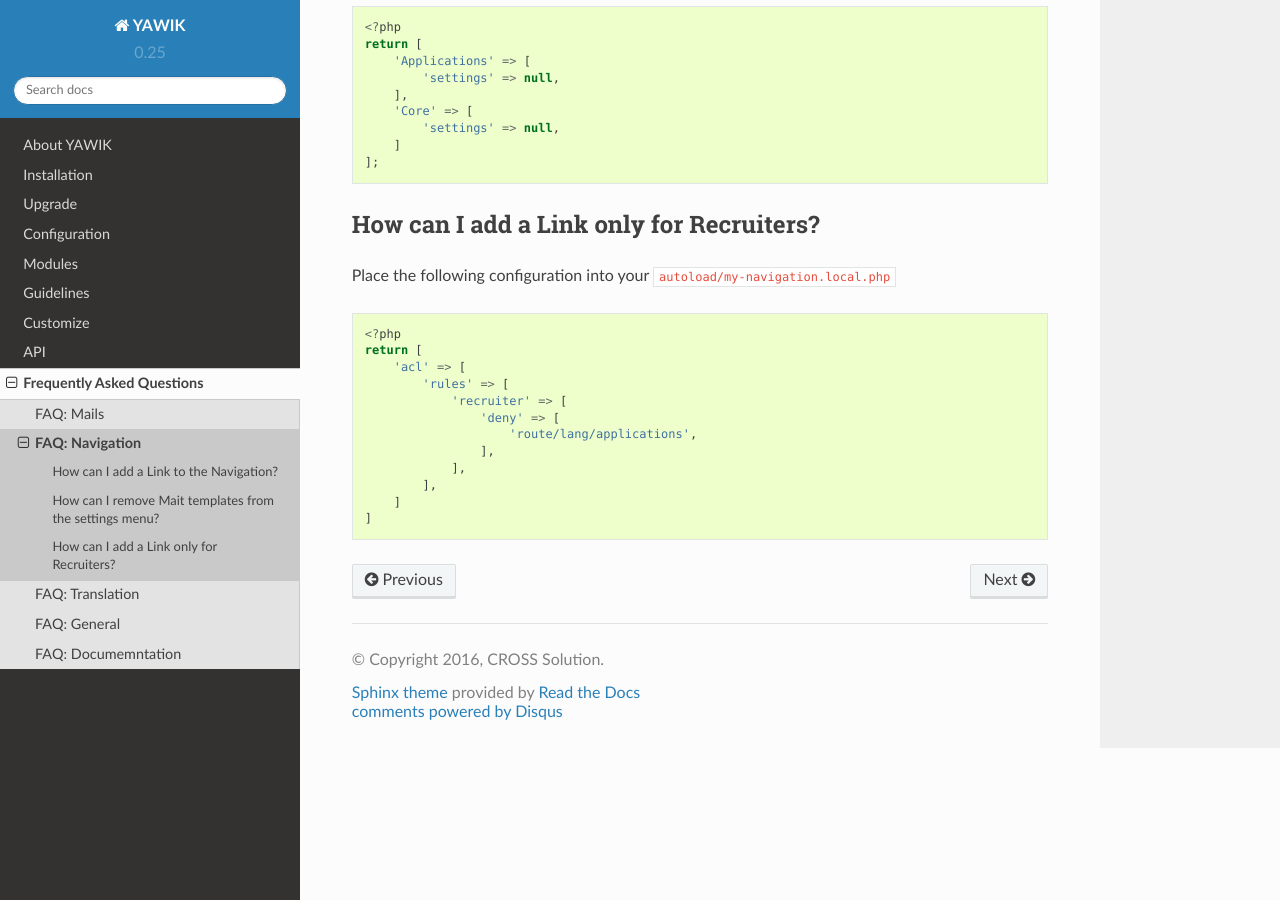
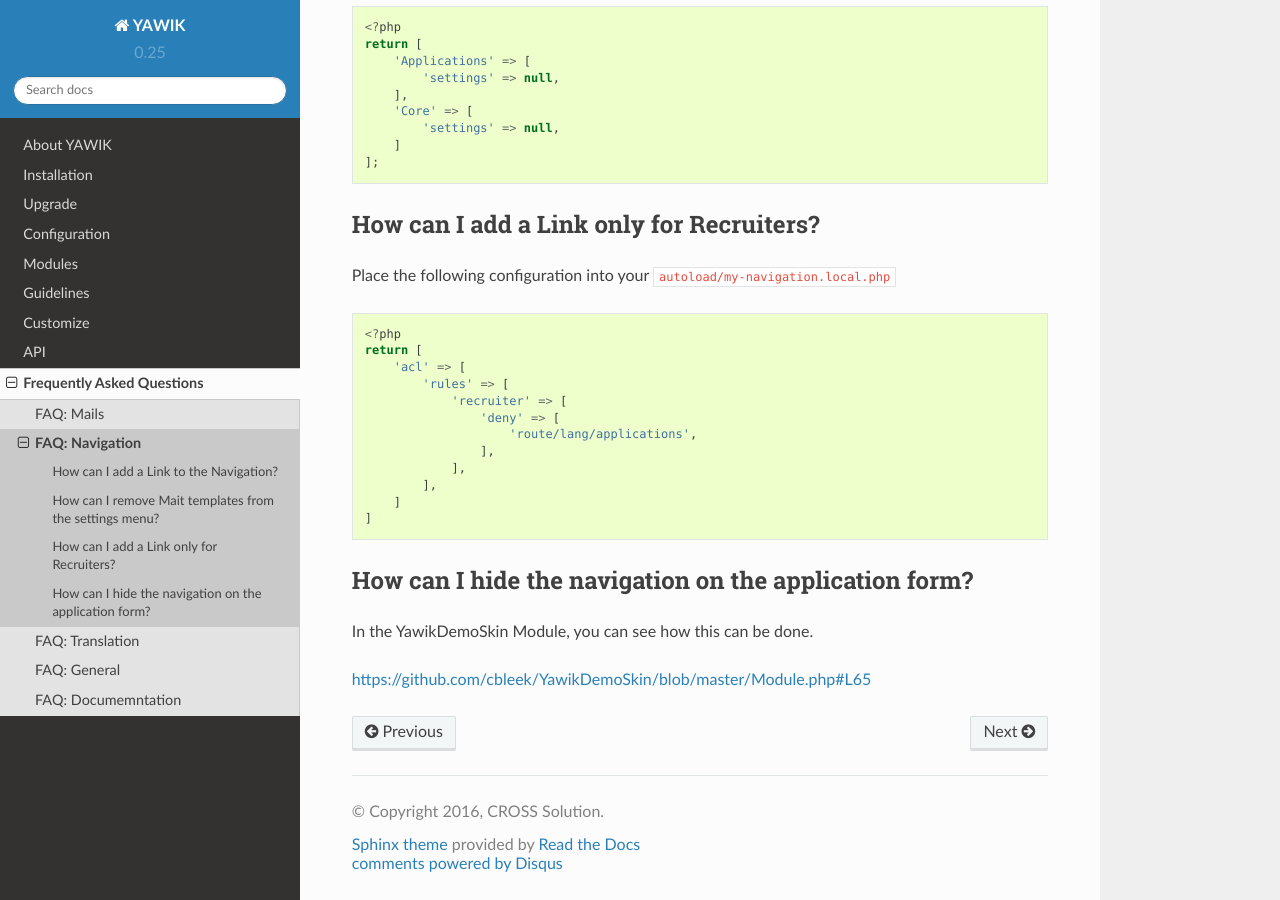
Before and after one commit to cross-solution/YawikDocs, a Sphinx documentation site: the page built from source/faq/faq-navigation.rst, in a window 1280 px wide and 900 px high, scrolled down 831 px. Built offline with Sphinx 7.4.7 and the Read the Docs theme 2.0.0, drawn with Linux system fonts in a browser that asks for light colours; comment, search, counter and statistics services are not loaded.

Commit message:
How to hide the navigation from the application form

```diff
--- a/source/faq/faq-navigation.rst
+++ b/source/faq/faq-navigation.rst
@@ -78,3 +78,11 @@ configuration into your ``autoload/my-navigation.local.php``
             ],
         ]
     ]
+
+
+How can I hide the navigation on the application form?
+------------------------------------------------------
+
+In the YawikDemoSkin Module, you can see how this can be done.
+
+https://github.com/cbleek/YawikDemoSkin/blob/master/Module.php#L65
```
